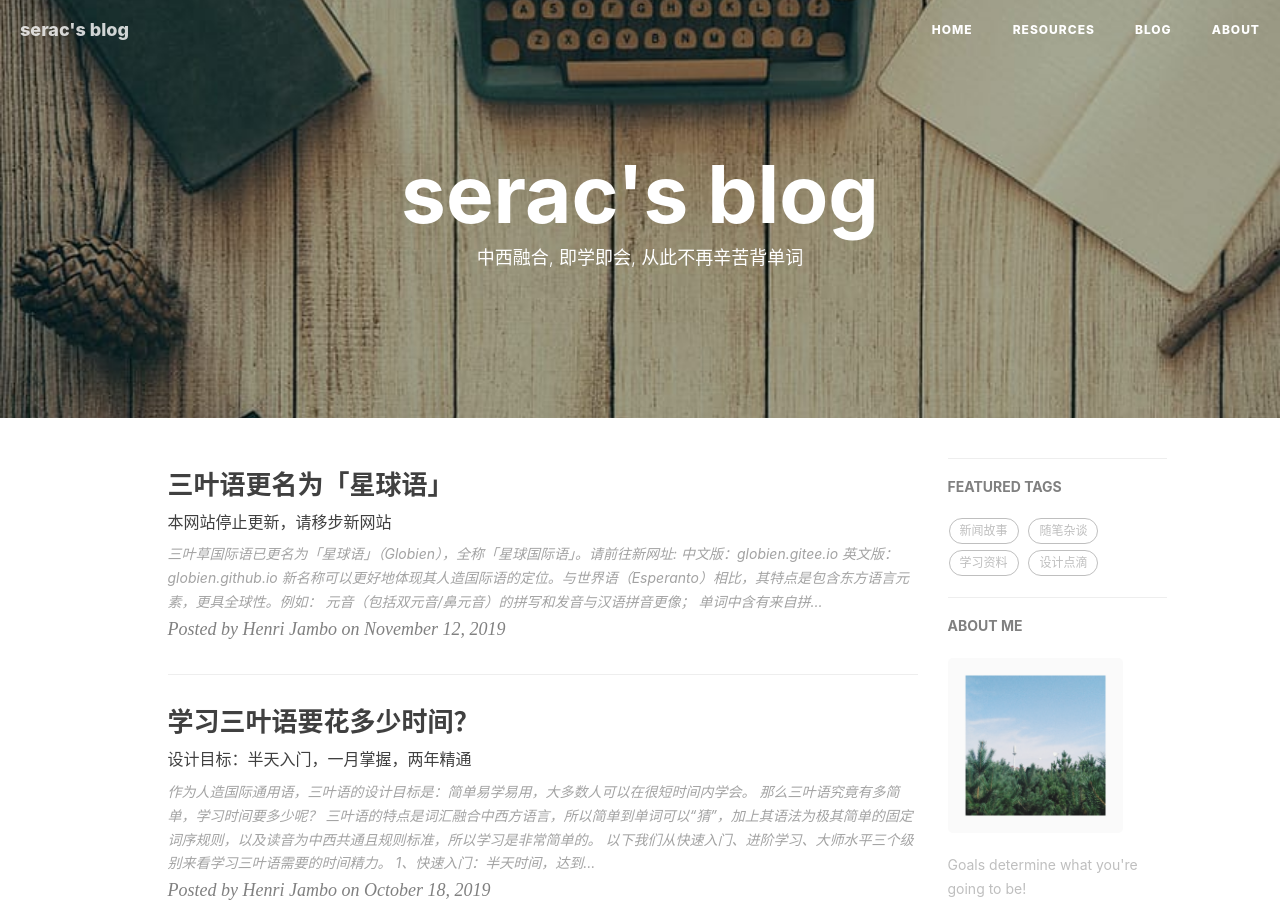
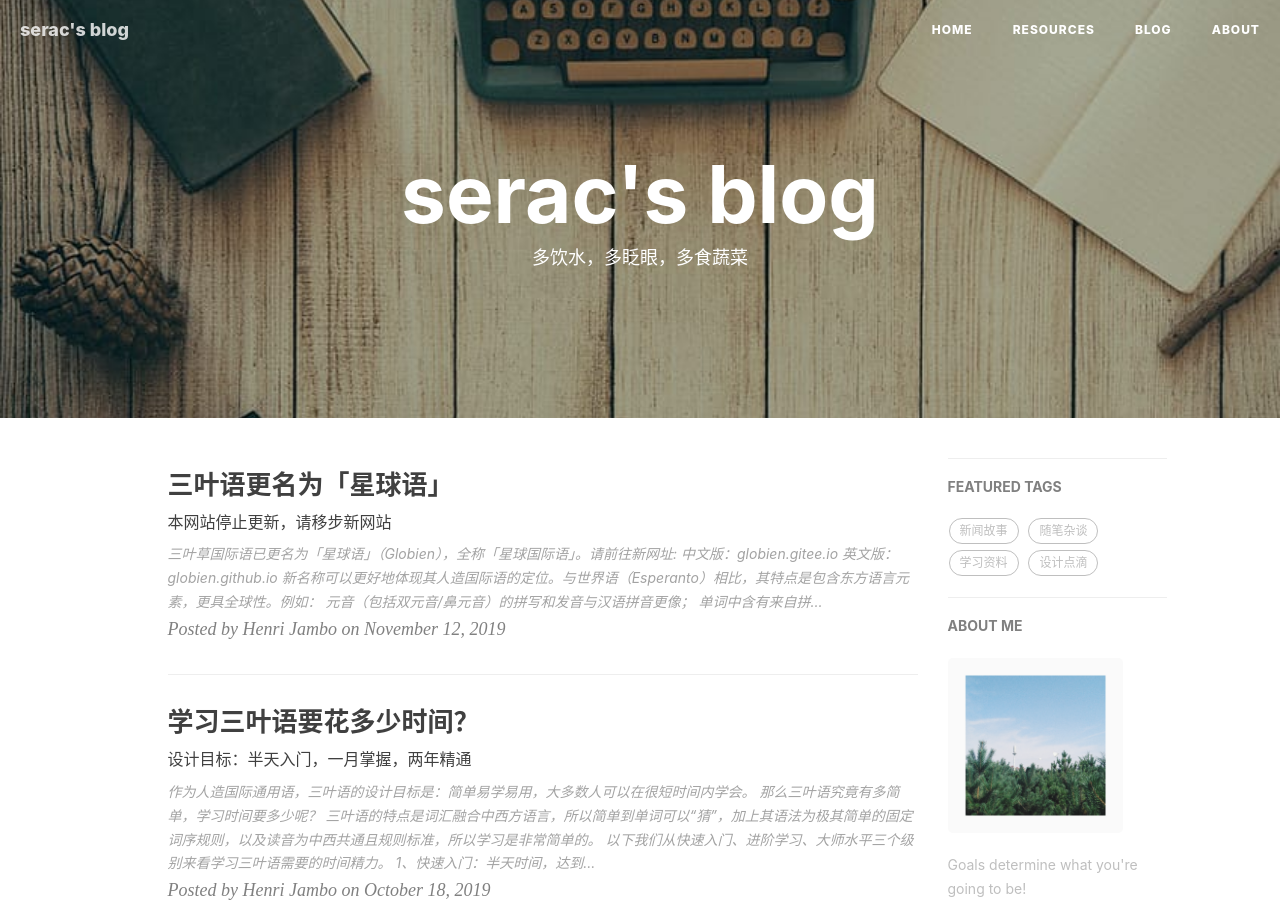
Before and after one commit to seracy/seracy.github.io, a Jekyll site: the page built from index.html, in a window 1280 px wide and 900 px high. Built offline with Jekyll 4.4.1, drawn with Linux system fonts in a browser that asks for light colours; nearby versions of some CDN libraries; the list of posts is cut into pages by our own code; comment, search, counter and statistics services are not loaded.

Commit message:
Update index.html

```diff
--- a/index.html
+++ b/index.html
@@ -1,6 +1,6 @@
 ---
 layout: page
-description: "中西融合, 即学即会, 从此不再辛苦背单词"
+description: "多饮水，多眨眼，多食蔬菜"
 ---
 
 <!--
```
